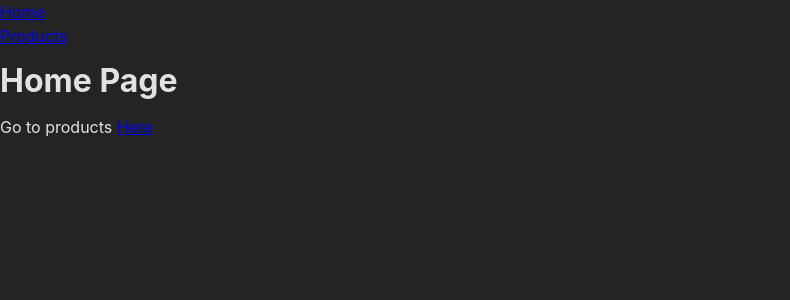
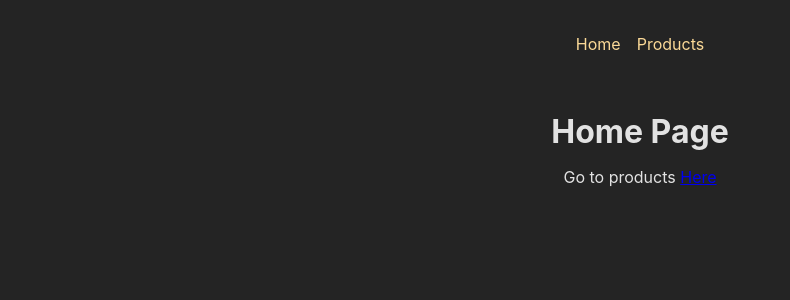
Before and after one commit to StanZz94/MULTI-PAGE-SPA, a React (Create React App) app: page / in a window 1280 px wide. Shown: the top 300 px of the page, without its empty margins (0-790 px from the left). Built offline with nearby package versions, Linux system fonts and the light colour scheme.

Commit message:
styles up

```diff
--- a/src/components/MainNavigation.jsx
+++ b/src/components/MainNavigation.jsx
@@ -1,10 +1,12 @@
 import { Link } from "react-router-dom";
+
+import classes from "./MainNavigation.module.css"
 
 export default function MainNavigation() {
 
-    return <header>
+    return <header className={classes.header}>
         <nav>
-            <ul>
+            <ul className={classes.list}>
                 <li><Link to="/">Home</Link></li>
                 <li><Link to="/products">Products</Link></li>
             </ul>
--- /dev/null
+++ b/src/components/MainNavigation.module.css
@@ -0,0 +1,23 @@
+.header {
+    max-width: 60rem;
+    margin: auto;
+    padding: 2rem;
+    display: flex;
+    justify-content: center;
+  }
+
+  .list {
+    display: flex;
+    gap: 1rem;
+  }
+
+  .list a {
+    text-decoration: none;
+    color: var(--color-primary-400);
+  }
+
+  .list a:hover,
+  .list a.active {
+    color: var(--color-primary-800);
+    text-decoration: underline;
+  }
--- a/src/pages/RootLayout.jsx
+++ b/src/pages/RootLayout.jsx
@@ -1,10 +1,13 @@
-import { Outlet } from "react-router-dom"
-import MainNavigation from "../components/MainNavigation"
+import { Outlet } from "react-router-dom";
+import MainNavigation from "../components/MainNavigation";
+import classes from "./RootLayout.module.css";
 
 export default function RootLayout() {
 
     return <>
         <MainNavigation />
-        <Outlet />
+        <main className={classes.content}>
+            <Outlet />
+        </main>
     </>
 }
--- /dev/null
+++ b/src/pages/RootLayout.module.css
@@ -0,0 +1,4 @@
+.content {
+    margin: 2rem auto;
+    text-align: center;
+}
```
